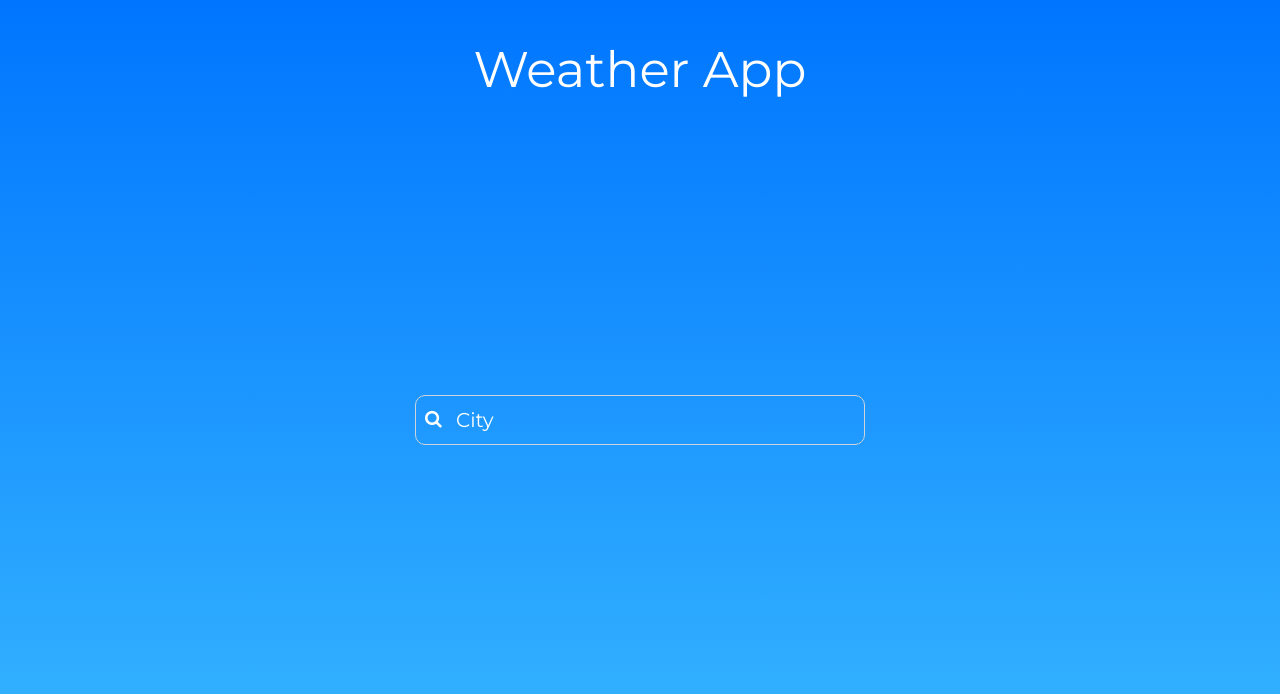
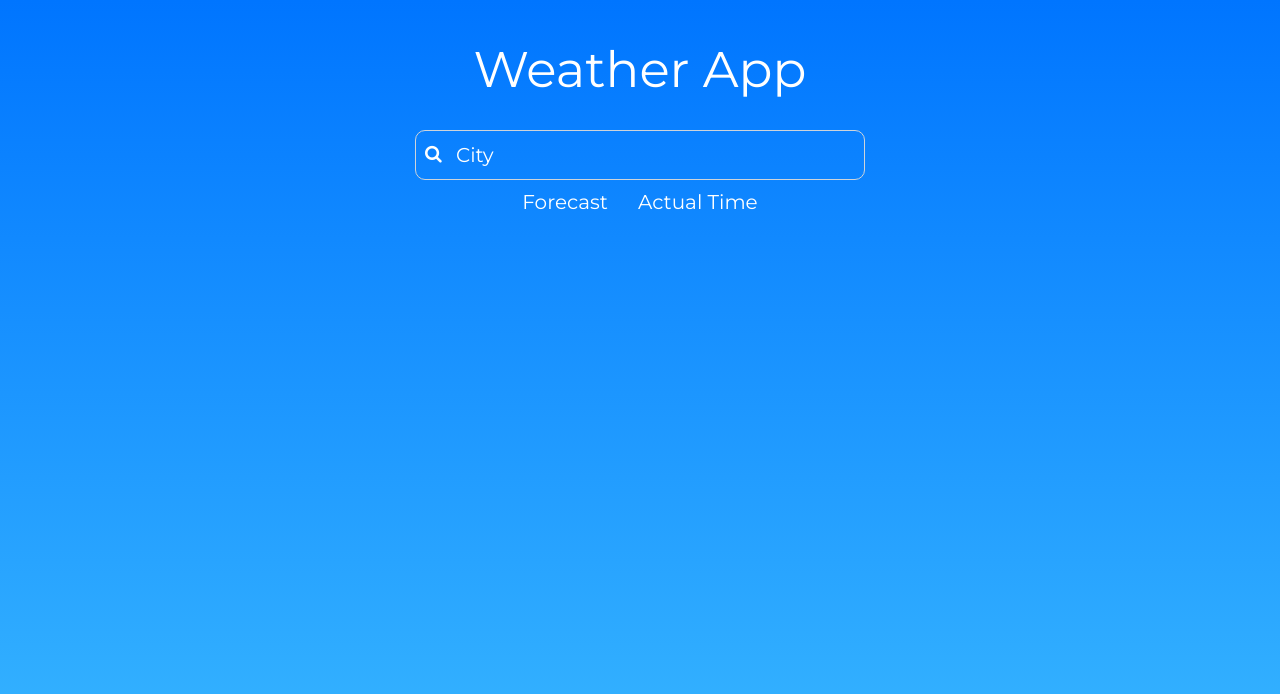
Before and after one commit to BauTancredi/-Weather-app-, a React (Create React App) app: page / in a window 1280 px wide. Shown: the top 694 px of the page. Built offline with nearby package versions, Linux system fonts and the light colour scheme.

Commit message:
h2 and minor changes

```diff
--- a/src/App.js
+++ b/src/App.js
@@ -9,6 +9,10 @@ function App() {
       <div className="container">
         <SearchBar />
       </div>
+      <div className="d-flex justify-content-center">
+        <h2 className="mr-5">Forecast</h2>
+        <h2>Actual Time</h2>
+      </div>
     </div>
   );
 }
--- a/src/components/SearchBar.js
+++ b/src/components/SearchBar.js
@@ -2,11 +2,15 @@ import React from "react";
 import SearchIcon from "../searchIcon.svg";
 
 const SearchBar = () => {
+  const handleSubmit = (e) => {
+    e.preventDefault();
+    console.log("Submit");
+  };
   return (
-    <div className="d-flex justify-content-center form-container">
-      <form onSubmit="">
-        <div class="form-group">
-          <span class="fa fa-search form-control-feedback"></span>
+    <div className="d-flex justify-content-center">
+      <form onSubmit={(e) => handleSubmit(e)}>
+        <div className="form-group">
+          <span className="fa fa-search form-control-feedback"></span>
           <input
             type="text"
             id=""
@@ -16,7 +20,6 @@ const SearchBar = () => {
             placeholder="City"
           />
         </div>
-        {/* <img src={SearchIcon} alt="" /> */}
       </form>
     </div>
   );
--- a/src/index.css
+++ b/src/index.css
@@ -23,17 +23,18 @@ body {
 h1 {
   color: white;
   font-size: 5rem;
+  padding-top: 4rem;
+  margin-bottom: 3rem;
+  cursor: pointer;
+}
 
-  padding-top: 4rem;
+h2 {
+  color: white;
+  cursor: pointer;
 }
 
 form {
   position: relative;
-}
-
-.form-container {
-  align-items: center;
-  height: 80vh;
 }
 
 .form-input {
```
